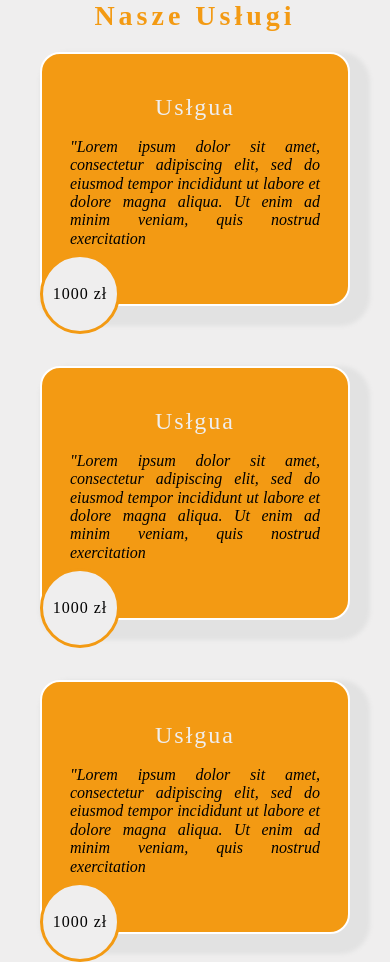
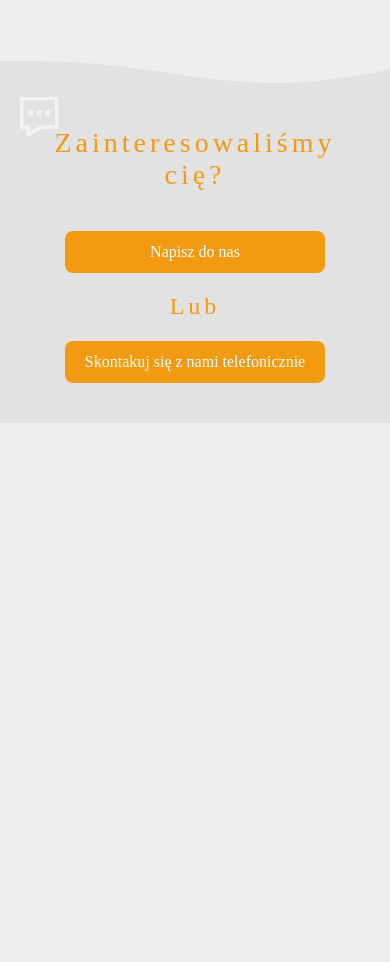
Before and after one commit to mizdebski77/Coaching-website, a React (Create React App) app: page / in a window 390 px wide. After the commit the page ends 844 px from the top, so only its background shows below. Built offline with nearby package versions, Linux system fonts and the light colour scheme.

Commit message:
Media query to contact added

```diff
--- a/src/features/Home/Contact/contact.tsx
+++ b/src/features/Home/Contact/contact.tsx
@@ -6,7 +6,6 @@ import contact from '../../../common/Images/contact.svg';
 export const Contact = () => {
     return (
         <Wrapper>
-
             <Wave src={wave} />
             <Article>
                 <SVG src={contact} />
--- a/src/features/Home/Contact/styledContact.ts
+++ b/src/features/Home/Contact/styledContact.ts
@@ -3,6 +3,10 @@ import { css, styled } from "styled-components";
 export const Wrapper = styled.section`
     margin-top: -140px;
     display: grid;
+
+    @media (max-width: ${({ theme }) => theme.breakPoint.secondBreakPoint}px){
+        margin:  0 auto;
+    };
 `;
 
 export const SVG = styled.img <{ bottom?: boolean, top?: boolean }>`
@@ -19,7 +23,18 @@ export const SVG = styled.img <{ bottom?: boolean, top?: boolean }>`
         top: auto;
         max-width: 80px;
         opacity: 0.2;
+
+        @media (max-width: ${({ theme }) => theme.breakPoint.mobileMax}px){
+            display: none;
+        };
     `};
+
+    @media (max-width: ${({ theme }) => theme.breakPoint.mobileMax}px){
+        max-width:40px;
+        top:10px;
+        left:20px;
+        opacity:0.6;
+    };
 `;
 
 
@@ -31,6 +46,10 @@ export const Article = styled.article`
     justify-content: center;
     align-items: center;
     position: relative;
+
+    @media (max-width: ${({ theme }) => theme.breakPoint.mobileMax}px){
+        padding: 40px 20px;
+    };
 `;
 
 export const Title = styled.h4`
@@ -40,6 +59,10 @@ export const Title = styled.h4`
     text-align: center;
     color: ${({ theme }) => theme.color.fontColor};
     margin: 0;
+
+    @media (max-width: ${({ theme }) => theme.breakPoint.mobileMax}px){
+        font-size: 28px;
+    };
 `;
 
 export const Wave = styled.img`
@@ -51,6 +74,11 @@ export const LinkWrapper = styled.div`
     gap: 40px;
     margin-top: 40px;
     align-items: center;
+
+    @media (max-width: ${({ theme }) => theme.breakPoint.secondBreakPoint}px){
+        display: grid;
+        gap: 20px;
+    };
 `;
 
 export const Span = styled.span`
@@ -59,6 +87,10 @@ export const Span = styled.span`
     font-weight: lighter;
     text-align: center;
     color: ${({ theme }) => theme.color.fontColor};
+
+    @media (max-width: ${({ theme }) => theme.breakPoint.mobileMax}px){
+       font-size: 24px;
+    };
 `;
 
 export const Link = styled.a`
@@ -70,6 +102,7 @@ export const Link = styled.a`
     border-radius: 8px;
     cursor: pointer;
     transition: 0.3s;
+    text-align: center;
 
     &:hover {
         opacity: 0.8;
@@ -77,5 +110,10 @@ export const Link = styled.a`
 
     &:active {
         opacity: 0.6;
-    }
+    };
+
+    @media (max-width: ${({ theme }) => theme.breakPoint.mobileMax}px){
+        font-size: 16px;
+        padding: 12px 20px;
+    };
 `;
--- a/src/features/Home/home.tsx
+++ b/src/features/Home/home.tsx
@@ -10,9 +10,9 @@ export const Home = () => {
         <>
             {/* <Header /> */}
             {/* <About /> */}
-            <Services />
-            {/* <Contact />
-            <Footer /> */}
+            {/* <Services /> */}
+            <Contact />
+            {/* <Footer /> */}
         </>
     );
 };
```
